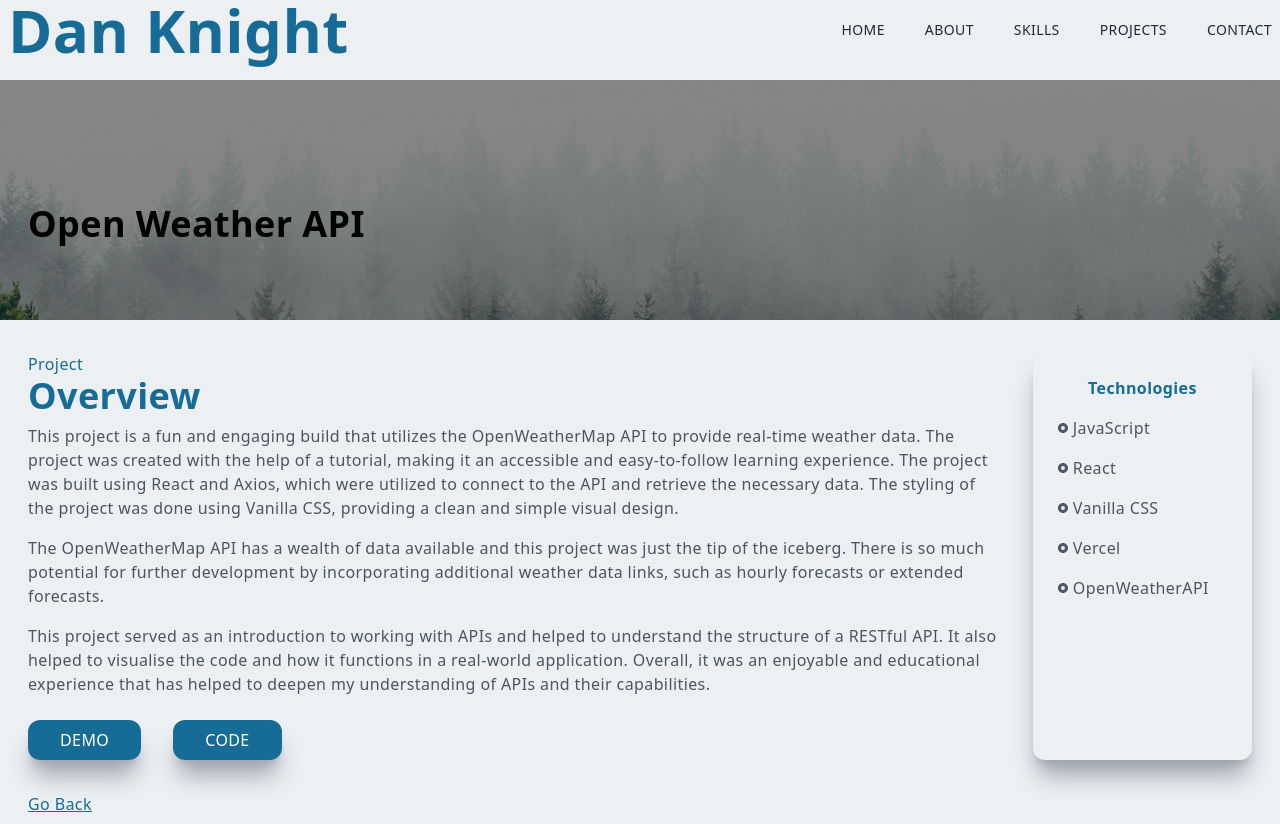
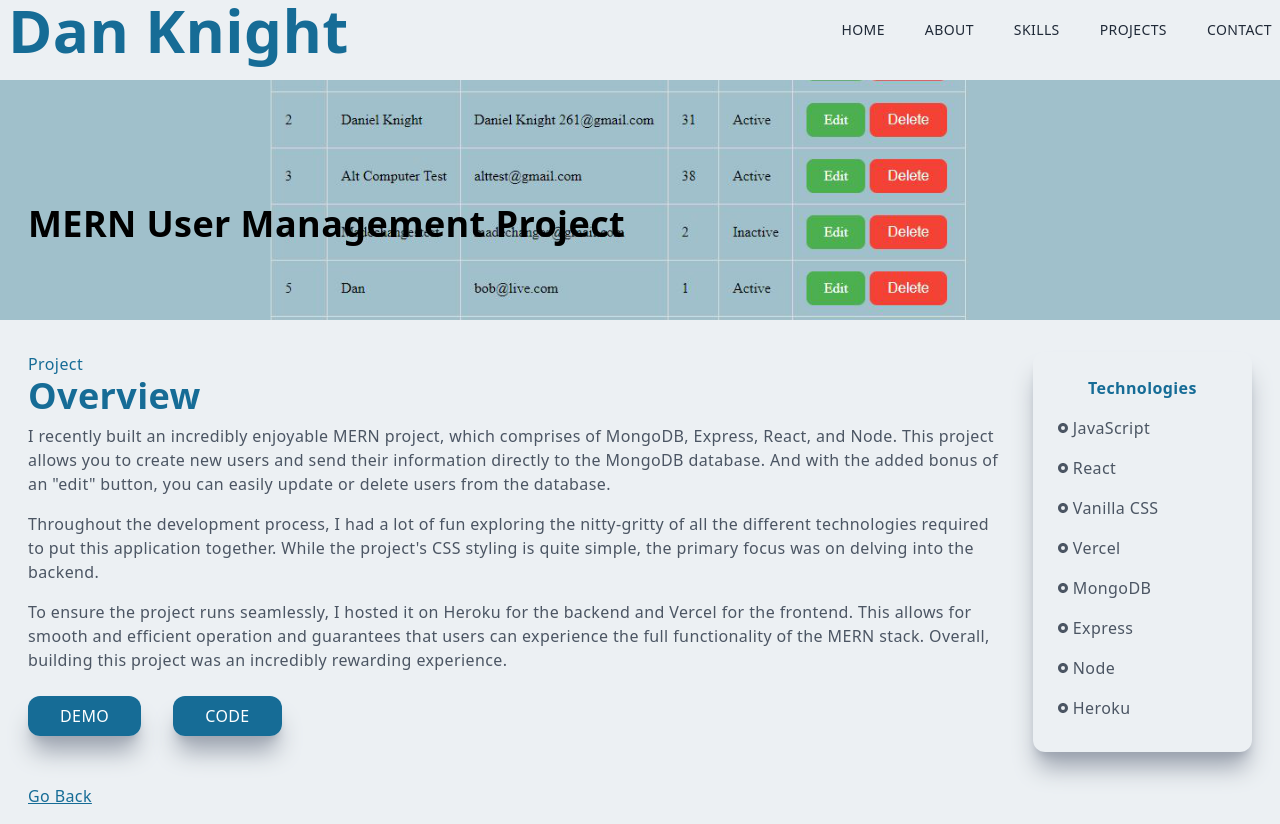
Before and after one commit to danielknight261/portfolio-daniel-knight, a Next.js app in the folder portfolio/: page /mernproject in a window 1280 px wide. Built offline with nearby package versions, Linux system fonts and the light colour scheme.

Commit message:
mern project added

```diff
--- a/portfolio/pages/mernproject.js
+++ b/portfolio/pages/mernproject.js
@@ -1,7 +1,7 @@
 import React from "react";
 import Image from "next/image";
 import Link from "next/link";
-import openweatherapiImg from "../public/assets/projects/openweather.png";
+import mernprojectImg from "../public/assets/projects/mernproject.png";
 import { RiRadioButtonFill } from "react-icons/ri";
 
 const mernproject = () => {
@@ -13,11 +13,11 @@ const mernproject = () => {
           className="absolute z-1"
           layout="fill"
           objectFit="cover"
-          src={openweatherapiImg}
+          src={mernprojectImg}
           alt="/"
         />
         <div className="absolute top-[70%] max-w-[1240px] w-full left-[50%] translate-x-[-50%] translate-y-[-50%] text-white z-10 p-2">
-          <h2 className="py-2 text-black">Open Weather API</h2>
+          <h2 className="py-2 text-black">MERN User Management Project</h2>
           <h3></h3>
         </div>
       </div>
@@ -27,18 +27,18 @@ const mernproject = () => {
           <p>Project</p>
           <h2>Overview</h2>
           <p className="py-2 text-gray-600">
-          This project is a fun and engaging build that utilizes the OpenWeatherMap API to provide real-time weather data. The project was created with the help of a tutorial, making it an accessible and easy-to-follow learning experience. The project was built using React and Axios, which were utilized to connect to the API and retrieve the necessary data. The styling of the project was done using Vanilla CSS, providing a clean and simple visual design.
+          I recently built an incredibly enjoyable MERN project, which comprises of MongoDB, Express, React, and Node. This project allows you to create new users and send their information directly to the MongoDB database. And with the added bonus of an "edit" button, you can easily update or delete users from the database.
           </p>
           <p className="py-2 text-gray-600">
-          The OpenWeatherMap API has a wealth of data available and this project was just the tip of the iceberg. There is so much potential for further development by incorporating additional weather data links, such as hourly forecasts or extended forecasts.
+          Throughout the development process, I had a lot of fun exploring the nitty-gritty of all the different technologies required to put this application together. While the project's CSS styling is quite simple, the primary focus was on delving into the backend.
           </p>
           <p className="py-2 text-gray-600">
-          This project served as an introduction to working with APIs and helped to understand the structure of a RESTful API. It also helped to visualise the code and how it functions in a real-world application. Overall, it was an enjoyable and educational experience that has helped to deepen my understanding of APIs and their capabilities.
+          To ensure the project runs seamlessly, I hosted it on Heroku for the backend and Vercel for the frontend. This allows for smooth and efficient operation and guarantees that users can experience the full functionality of the MERN stack. Overall, building this project was an incredibly rewarding experience.
           </p>
-          <Link href="">
+          <Link href="https://user-management-project-mern.vercel.app">
             <button className="px-8 py-2 mt-4 mr-8 hover:scale-110">Demo</button>
           </Link>
-          <Link href="https://github.com/danielknight261/OpenWeatherMapBasicAPI">
+          <Link href="https://github.com/danielknight261/user-management-project-MERN">
             <button className="px-8 py-2 mt-4 hover:scale-110">Code</button>
           </Link>
         </div>
@@ -64,7 +64,19 @@ const mernproject = () => {
               </p>
               <p className="text-gray-600 py-2 flex items-center">
                 <RiRadioButtonFill className="pr-1" />
-                OpenWeatherAPI
+                MongoDB
+              </p>
+              <p className="text-gray-600 py-2 flex items-center">
+                <RiRadioButtonFill className="pr-1" />
+                Express
+              </p>
+              <p className="text-gray-600 py-2 flex items-center">
+                <RiRadioButtonFill className="pr-1" />
+                Node
+              </p>
+              <p className="text-gray-600 py-2 flex items-center">
+                <RiRadioButtonFill className="pr-1" />
+                Heroku
               </p>
             </div>
           </div>
```
